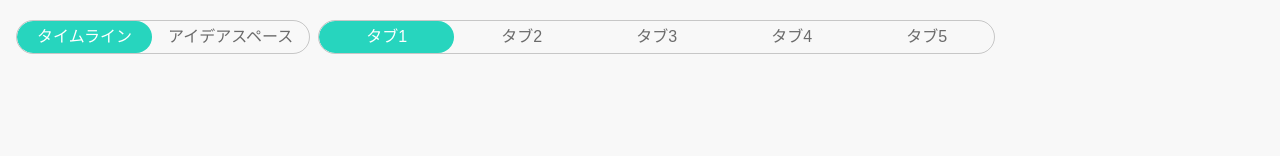
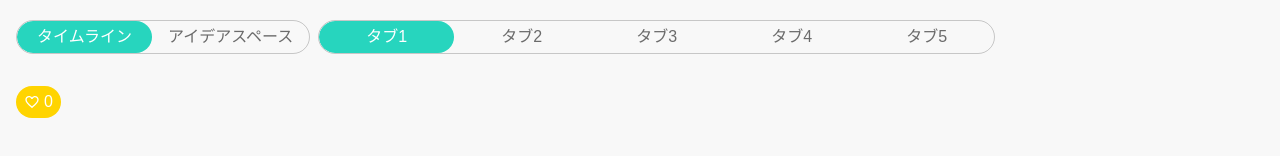
Before and after one commit to SOTA-swp/frontend, a Next.js app: page /dev in a window 1280 px wide. Shown: the part 196-352 px from the top of the page. Built offline with nearby package versions, Linux system fonts and the light colour scheme.

Commit message:
✨ FavoriteCounterを追加

```diff
--- a/app/dev/page.tsx
+++ b/app/dev/page.tsx
@@ -1,5 +1,8 @@
+"use client";
 import Chip from "@/components/Chip";
+import FavoriteCounter from "@/components/FavoriteCounter";
 import Tab from "@/components/Tab";
+import React from "react";
 
 export interface DevPageProps {
   a: undefined;
@@ -9,6 +12,9 @@ const DevPage: React.FC<DevPageProps> = ({}) => {
   if (process.env.NODE_ENV !== "development") {
     return <div>Not Found</div>;
   }
+
+  // eslint-disable-next-line react-hooks/rules-of-hooks
+  const [favoriteCount, setFavoriteCount] = React.useState(0);
 
   return (
     <div>
@@ -49,6 +55,13 @@ const DevPage: React.FC<DevPageProps> = ({}) => {
           ]}
         />
       </div>
+      <div className="flex gap-2 p-4">
+        <FavoriteCounter
+          clicked={favoriteCount % 2 === 1}
+          count={favoriteCount}
+          onClick={() => setFavoriteCount(favoriteCount + 1)}
+        />
+      </div>
     </div>
   );
 };
--- /dev/null
+++ b/components/FavoriteCounter.tsx
@@ -0,0 +1,24 @@
+import React from "react";
+import { MdFavorite, MdFavoriteBorder } from "react-icons/md";
+import CommonText from "./CommonText";
+
+function FavoriteCounter({
+  clicked = false,
+  count = 9999,
+  ...props
+}: {
+  clicked?: boolean;
+  count?: number;
+} & React.HTMLAttributes<HTMLButtonElement>) {
+  return (
+    <button
+      {...props}
+      className="flex items-center gap-1 text-paper bg-accent px-2 py-1 rounded-full tabular-nums hover:brightness-90 active:brightness-80 active:scale-90 transition-all">
+      {clicked ? <MdFavorite /> : <MdFavoriteBorder />}
+
+      <CommonText className="text-paper">{count}</CommonText>
+    </button>
+  );
+}
+
+export default FavoriteCounter;
```
